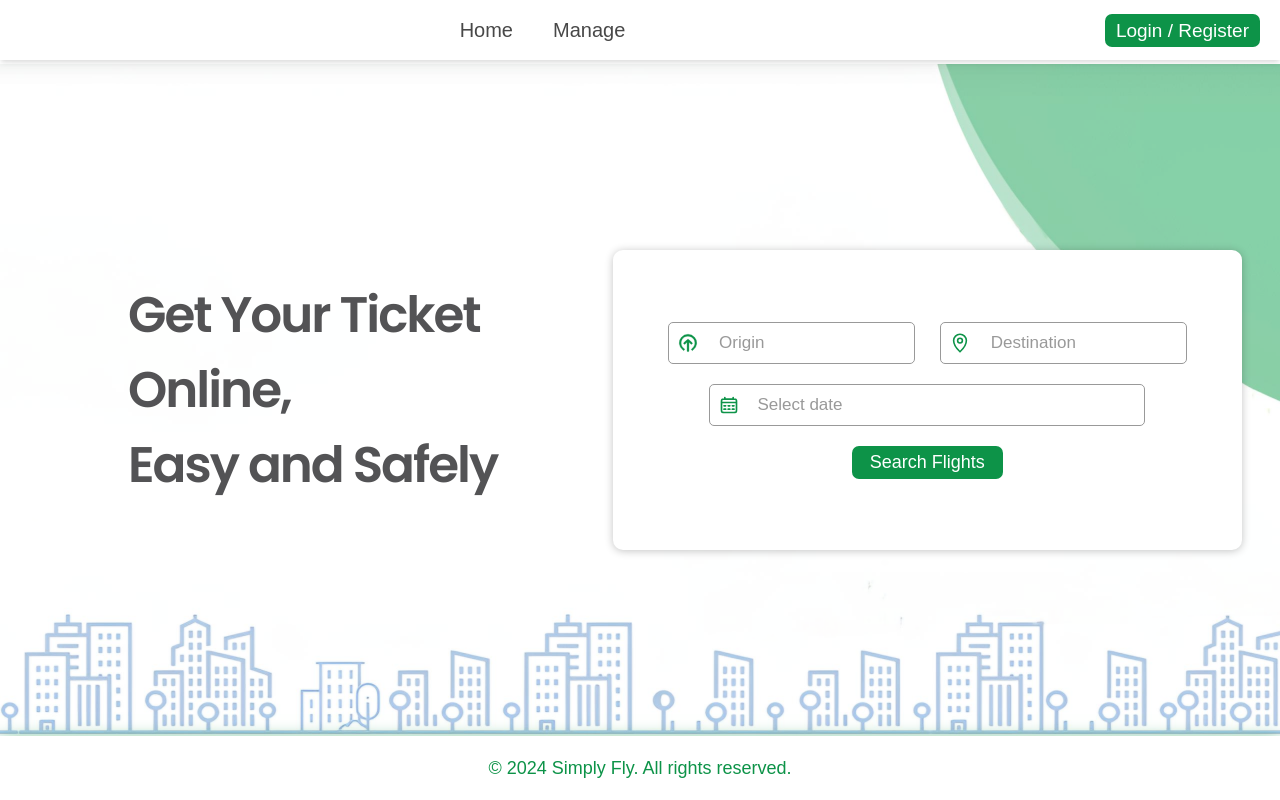
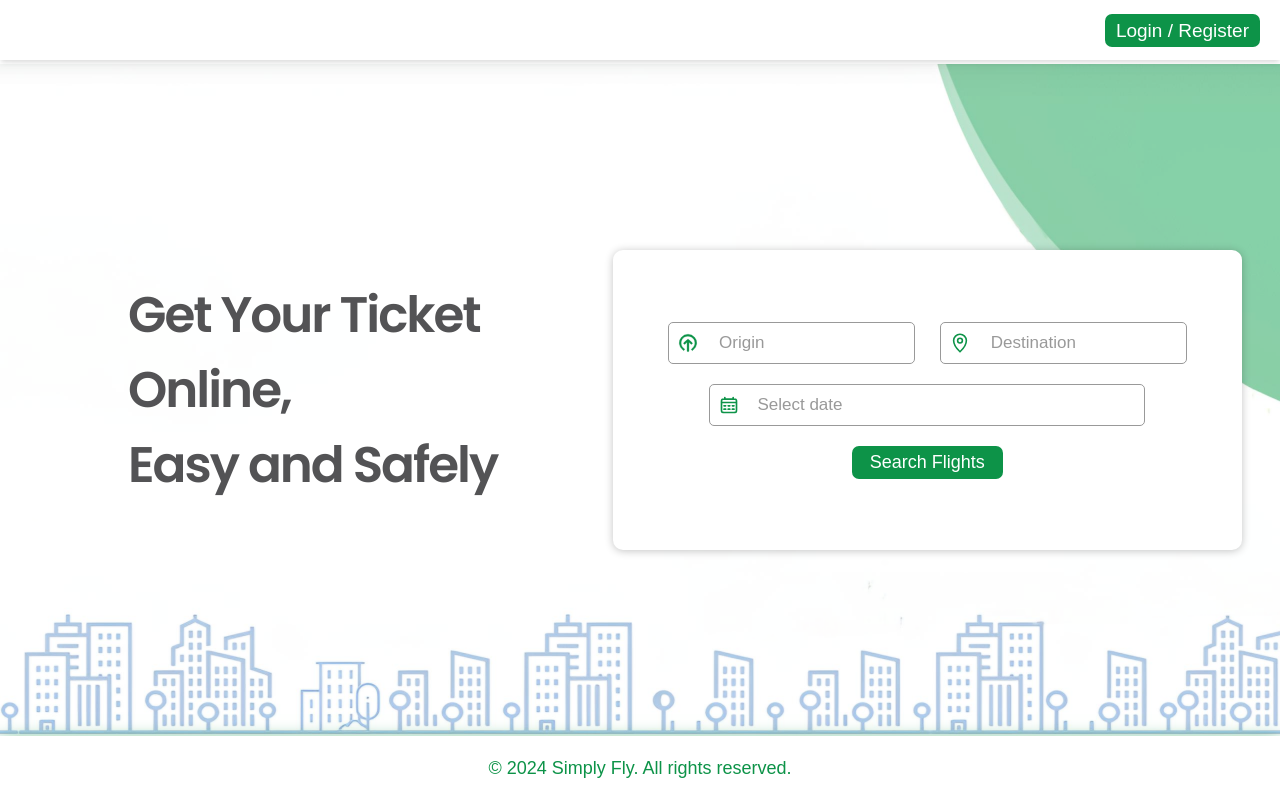
Before and after one commit to zfrmansuri/AirTicketBookingFrontend, a React (Create React App) app: page / in a window 1280 px wide. Built offline with nearby package versions, Linux system fonts and the light colour scheme; a web font is replaced by a local one.

Commit message:
Now user has to select atleast one seat too book exception resolved

```diff
--- a/src/CSS/FlightSearch.css
+++ b/src/CSS/FlightSearch.css
@@ -128,6 +128,7 @@
   border: none;
   color: white;
   background-color: #0d9348;
+  cursor: pointer;
   padding: 6px 18px;
   font-family: "Parkinsans", sans-serif;
   font-size: 18px;
--- a/src/CSS/Header.css
+++ b/src/CSS/Header.css
@@ -14,6 +14,10 @@
     background-color: white;
     font-size: 20px;
     box-shadow: rgba(0, 0, 0, 0.1) 0px 4px 6px -1px, rgba(0, 0, 0, 0.06) 0px 2px 4px -1px;
+}
+
+.HomeNavigationContainer{
+    display: none;
 }
 
 .logoContainer img {
--- a/src/Components/SeatSelection.jsx
+++ b/src/Components/SeatSelection.jsx
@@ -76,6 +76,10 @@ const SeatSelectionPage = () => {
   };
 
   const handleBooking = async () => {
+    if(selectedSeats.length <= 0){
+      alert("Please Select Atleast One Seat to Book!")
+    }
+    else{
       const payload = {
         flightId: Number(flightId),
         seatIds: selectedSeats.map(
@@ -106,6 +110,7 @@ const SeatSelectionPage = () => {
       } catch (error) {
         console.error("Error booking tickets:", error);
         alert(error.response?.data?.message || "Booking Failed. Please try again.");
+      }
     }
   };
 
--- a/src/Pages/Header.jsx
+++ b/src/Pages/Header.jsx
@@ -33,7 +33,7 @@ const Header = () => {
         <div className="logoContainer">
           <img src={logo} alt="logo" />
         </div>
-        <div className="navigationContainer">
+        <div className="HomeNavigationContainer">
           <Link to="/">Home</Link>
           <Link to="/flights">Manage</Link>
         </div>
```
Lines whose indentation alone changed are shown as unchanged.
